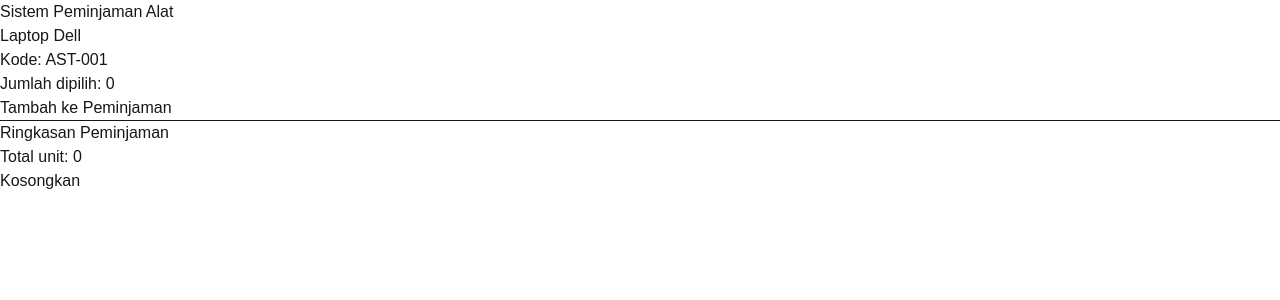
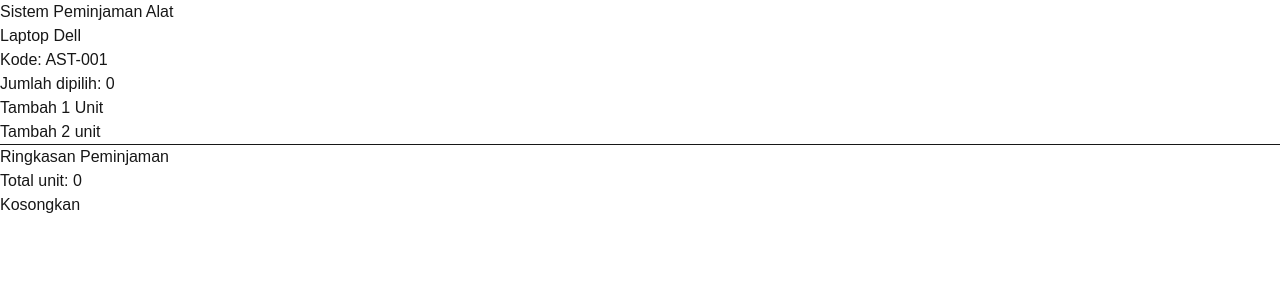
Before and after one commit to Wahyyu23/react-redux-learn, a Next.js app: page / in a window 1280 px wide. Shown: the top 300 px of the page. Built offline with nearby package versions, Linux system fonts and the light colour scheme.

Commit message:
Adding PayloadAction

```diff
--- a/app/page.tsx
+++ b/app/page.tsx
@@ -1,15 +1,17 @@
 "use client";
 
-import { addTool, resetLoan } from "@/features/loan/loanSlice";
+import {
+  addTool,
+  addToolByAmmount,
+  resetLoan,
+} from "@/features/loan/loanSlice";
 import { useAppDispatch, useAppSelector } from "@/lib/hooks";
 
-function ToolCard({
-  quantity,
-  onAdd,
-}: {
-  quantity: number;
-  onAdd: () => void;
-}) {
+function ToolCard() {
+  const quantity = useAppSelector((state) => state.loan.quantity);
+
+  const dispatch = useAppDispatch();
+
   return (
     <section>
       <h2>Laptop Dell</h2>
@@ -17,27 +19,34 @@ function ToolCard({
 
       <p>Jumlah dipilih: {quantity}</p>
 
-      <button onClick={onAdd} disabled={quantity >= 3}>
-        Tambah ke Peminjaman
+      <button onClick={() => dispatch(addTool())} disabled={quantity >= 3}>
+        Tambah 1 Unit
+      </button>
+
+      <br />
+
+      <button
+        onClick={() => dispatch(addToolByAmmount(2))}
+        disabled={quantity + 2 > 3}
+      >
+        Tambah 2 unit
       </button>
     </section>
   );
 }
 
-function LoanSummary({
-  quantity,
-  onReset,
-}: {
-  quantity: number;
-  onReset: () => void;
-}) {
+function LoanSummary() {
+  const quantity = useAppSelector((state) => state.loan.quantity);
+
+  const dispatch = useAppDispatch();
+
   return (
     <section>
       <h2>Ringkasan Peminjaman</h2>
 
       <p>Total unit: {quantity}</p>
 
-      <button onClick={onReset}>Kosongkan</button>
+      <button onClick={() => dispatch(resetLoan())}>Kosongkan</button>
     </section>
   );
 }
@@ -47,20 +56,22 @@ export default function Home() {
   //Dari useState, kini mencoba langsung memakai Redux Store
 
   //[Ver 2] Membaca quantity langsung dari Redux Store
-  const quantity = useAppSelector((state) => state.loan.quantity);
+  //const quantity = useAppSelector((state) => state.loan.quantity);
 
   //[ver 2] Mengambil fungsi dispacth
-  const dispatch = useAppDispatch();
+  //const dispatch = useAppDispatch();
+
+  //[Ver 3] Deklarasi dari useAppSelector dan useDispatch langsung dari komponen, sehingga waktu implementasi tinggal memanggil saja tanpa mendefinsiikan props lagi
 
   return (
     <main>
       <h1>Sistem Peminjaman Alat</h1>
 
-      <ToolCard quantity={quantity} onAdd={() => dispatch(addTool())} />
+      <ToolCard />
 
       <hr />
 
-      <LoanSummary quantity={quantity} onReset={() => dispatch(resetLoan())} />
+      <LoanSummary />
     </main>
   );
 }
--- a/features/loan/loanSlice.ts
+++ b/features/loan/loanSlice.ts
@@ -1,4 +1,4 @@
-import { createSlice } from "@reduxjs/toolkit";
+import { createSlice, PayloadAction } from "@reduxjs/toolkit";
 
 type LoanState = {
   quantity: number;
@@ -20,6 +20,13 @@ const loanSlice = createSlice({
       }
     },
 
+    addToolByAmmount: (state, action: PayloadAction<number>) => {
+      const amount = action.payload;
+
+      if (amount > 0 && state.quantity + amount <= 3) {
+        state.quantity += amount;
+      }
+    },
 
     resetLoan: (state) => {
       state.quantity = 0;
@@ -27,6 +34,6 @@ const loanSlice = createSlice({
   },
 });
 
-export const { addTool, resetLoan } = loanSlice.actions;
+export const { addTool, resetLoan,addToolByAmmount   } = loanSlice.actions;
 
 export default loanSlice.reducer;
```
